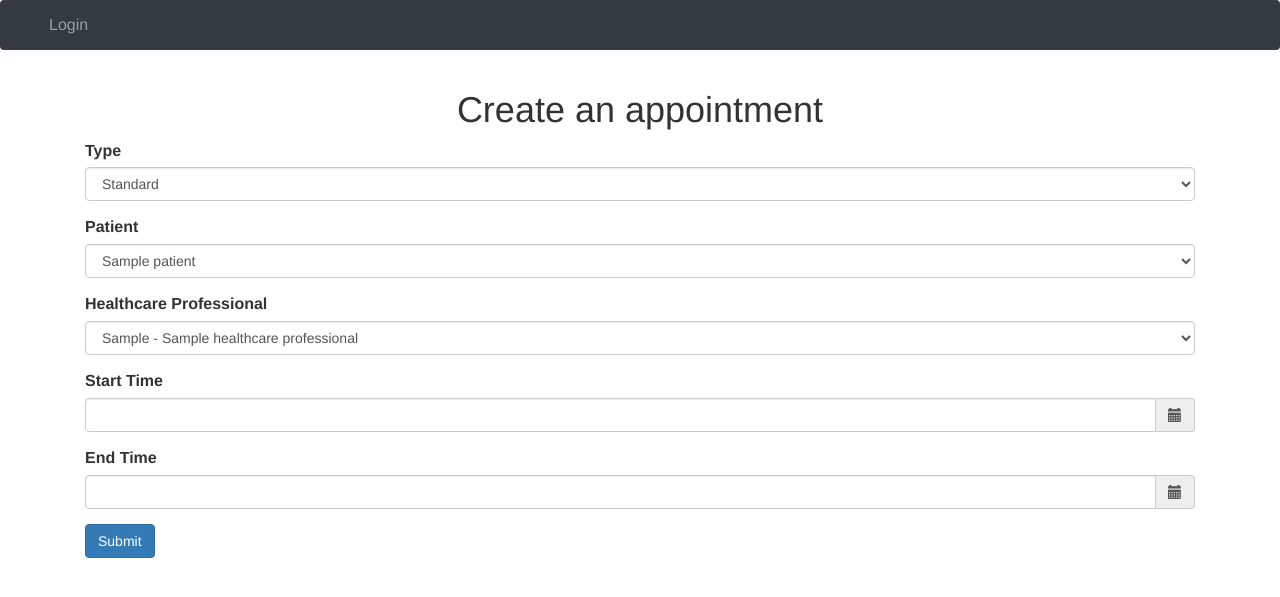
After one commit to yinpinglai/oois_doctors_surgery_information_system, a Python web app: template client/templates/appointment_form.html in a window 1280 px wide. The commit adds this page. Shown: the top 597 px of the page. Run offline with Jinja, Linux system fonts and the light colour scheme; the template is opened without the code that fills it: most values are stand-ins (such as "Sample title", 1, 10 or a date in 2020); some libraries are stand-ins or nearby versions.

Commit message:
Added: the form of making an appointment

```diff
--- a/client/config.py
+++ b/client/config.py
@@ -4,6 +4,7 @@ basedir = os.path.abspath(os.path.dirname(__file__))
 
 
 class Config:
+    HOST = 'http://127.0.0.1'
     PORT = 5050
     SECRET_KEY = 'thisisthesecretkey'
 
--- a/client/static/index.css
+++ b/client/static/index.css
@@ -1,2 +1,9 @@
+body { font-size: 16px !important;}
 .me-auto { margin-right: auto !important; }
 #cal-day-panel > div.pull-left.day-event.day-highlight.dh-event-info > a { float: left; }
+p.navbar-text { margin: 0 !important; }
+@media (min-width: 768px) {
+    .navbar-nav>li>a {
+        padding: 8px !important;
+    }
+}
--- a/client/templates/appointment.html
+++ b/client/templates/appointment.html
@@ -59,7 +59,7 @@
                     <input type="hidden" id="appointment_id" name="appointment_id" value="{{appointment.public_id}}" />
                     <input type="hidden" id="patient_id" name="patient_id" value="{{appointment.patient_id}}" />
                     <div class="modal-header">
-                    <h5 class="modal-title" id="exampleModalLabel">Issue a prescription</h5>
+                        <h5 class="modal-title" id="create-prescription-modal-title">Issue a prescription</h5>
                         <button type="button" class="close" data-dismiss="modal" aria-label="Close">
                             <span aria-hidden="true">&times;</span>
                         </button>
--- /dev/null
+++ b/client/templates/appointment_form.html
@@ -0,0 +1,72 @@
+{% extends "base.html" %}
+{% block title %}Create an appointment{% endblock %}
+{% block content %}
+
+<link type="text/css"  rel="stylesheet" href="https://cdnjs.cloudflare.com/ajax/libs/bootstrap-datetimepicker/4.17.37/css/bootstrap-datetimepicker.min.css">
+<link type="text/css"  rel="stylesheet" media="screen" href="//maxcdn.bootstrapcdn.com/bootstrap/3.3.1/css/bootstrap.min.css">
+
+<h1 align="center">Create an appointment</h1>
+
+<form method="POST" action="/appointment">
+    <div class="form-group">
+        <label for="type">Type</label>
+        <select id="type" name="type" class="form-control form-control-lg">
+            <option value="s">Standard</option>
+            <option value="e">Emergency</option>
+        </select>
+    </div>
+    <div class="form-group">
+        <label for="type">Patient</label>
+        <select id="patient_id" name="patient_id" class="form-control form-control-lg">
+            {% for patient in patients %}
+                <option value="{{patient.public_id}}">{{patient.name}}</option>
+            {% endfor %}
+        </select>
+    </div>
+    <div class="form-group">
+        <label for="type">Healthcare Professional</label>
+        <select id="healthcare_professional_id" name="healthcare_professional_id" class="form-control form-control-lg">
+            {% for healthcare_professional in healthcare_professionals %}
+                <option value="{{healthcare_professional.public_id}}">{{healthcare_professional.get_position()}} - {{healthcare_professional.name}}</option>
+            {% endfor %}
+        </select>
+    </div>
+    <div class="form-group">
+        <label for="start_time">Start Time</label>
+        <div class='input-group date' id='start_time_picker'>
+            <input type='text' id="start_time" name="start_time" class="form-control" />
+            <span class="input-group-addon">
+                <span class="glyphicon glyphicon-calendar"></span>
+            </span>
+        </div>
+    </div>
+    <div class="form-group">
+        <label for="end_time">End Time</label>
+        <div class='input-group date' id='end_time_picker'>
+            <input type='text' id="end_time" name="end_time" class="form-control" />
+            <span class="input-group-addon">
+                <span class="glyphicon glyphicon-calendar"></span>
+            </span>
+        </div>
+    </div>
+    <button type="submit" class="btn btn-primary">Submit</button>
+</form>
+
+<script type="text/javascript" src="https://code.jquery.com/jquery-1.9.1.min.js"></script>
+<script type="text/javascript" src="https://maxcdn.bootstrapcdn.com/bootstrap/3.3.6/js/bootstrap.min.js"></script>
+<script type="text/javascript" src="https://cdnjs.cloudflare.com/ajax/libs/moment.js/2.9.0/moment.min.js"></script>
+<script type="text/javascript" src="https://cdnjs.cloudflare.com/ajax/libs/bootstrap-datetimepicker/4.17.37/js/bootstrap-datetimepicker.min.js"> </script>
+
+<script>
+    (function($) {
+        "use strict";
+        $('#start_time').datetimepicker({
+            format: 'YYYY-MM-DD hh:mm:ss'
+        });
+        $('#end_time').datetimepicker({
+            format: 'YYYY-MM-DD hh:mm:ss'
+        });
+    })(jQuery);
+</script>
+
+{% endblock %}
--- a/client/templates/base.html
+++ b/client/templates/base.html
@@ -41,30 +41,33 @@
   </head>
   <body>
     <nav class="navbar navbar-expand-lg navbar-dark bg-dark">
-      <button
-        class="navbar-toggler"
-        type="button"
-        data-toggle="collapse"
-        data-target="#navbar"
-      >
+        <div class="container-fluid">
+          <button class="navbar-toggler" type="button" data-bs-toggle="collapse" data-bs-target="#navbarSupportedContent" aria-controls="navbarSupportedContent" aria-expanded="false" aria-label="Toggle navigation">
             <span class="navbar-toggler-icon"></span>
           </button>
-      <div class="collapse navbar-collapse" id="navbar">
-        <div class="navbar-nav me-auto">
+          <div class="collapse navbar-collapse" id="navbarSupportedContent">
+            <ul class="navbar-nav me-auto mb-2 mb-lg-0">
               {% if user.is_authenticated %}
-            <a class="nav-item nav-link" id="home" href="/">Home</a>
-            <a class="nav-item nav-link" id="patients" href="/patients">Patients</a>
-            <a class="nav-item nav-link" id="healthcare-professionals" href="/healthcare-professionals">Healthcare Professionals</a>
-            <a class="nav-item nav-link" id="logout" href="/logout">Logout</a>
+                <li class="nav-item">
+                    <a class="nav-link active" id="home" href="/">Appointment Schedule</a>
+                </li>
+                <li class="nav-item">
+                    <a class="nav-link" id="patients" href="/patients">Patients</a>
+                </li>
+                <li class="nav-item">
+                    <a class="nav-link" id="healthcare-professionals" href="/healthcare-professionals">Healthcare Professionals</a>
+                </li>
+                <li class="nav-item">
+                    <a class="nav-link" id="logout" href="/logout">Logout</a>
+                </li>
             {% else %}
-            <a class="nav-item nav-link" id="login" href="/login">Login</a>
+                <li class="nav-item">
+                    <a class="nav-link" id="login" href="/login">Login</a>
+                </li>
             {% endif %}
           </div>
-
             {% if user.is_authenticated %}
-            <span class="navbar-text">
-                {{ user.get_position() }}: {{ user.name }}
-            </span>
+                <p class="navbar-text">{{ user.get_position() }}: {{ user.name }}</p>
             {% endif %}
         </div>
       </nav>
```
Also changed, not shown: client/templates/appointment_schedule.html (added, +108 -0 lines), client/templates/home.html (deleted, +0 -102 lines), client/views.py (+52 -1 lines). Lines whose indentation alone changed are shown as unchanged.
